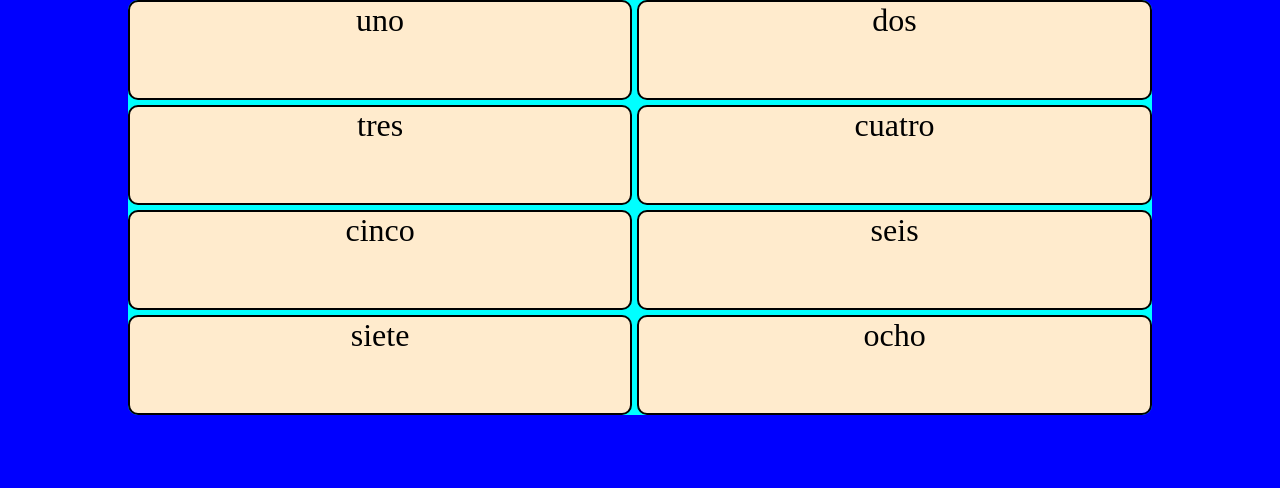
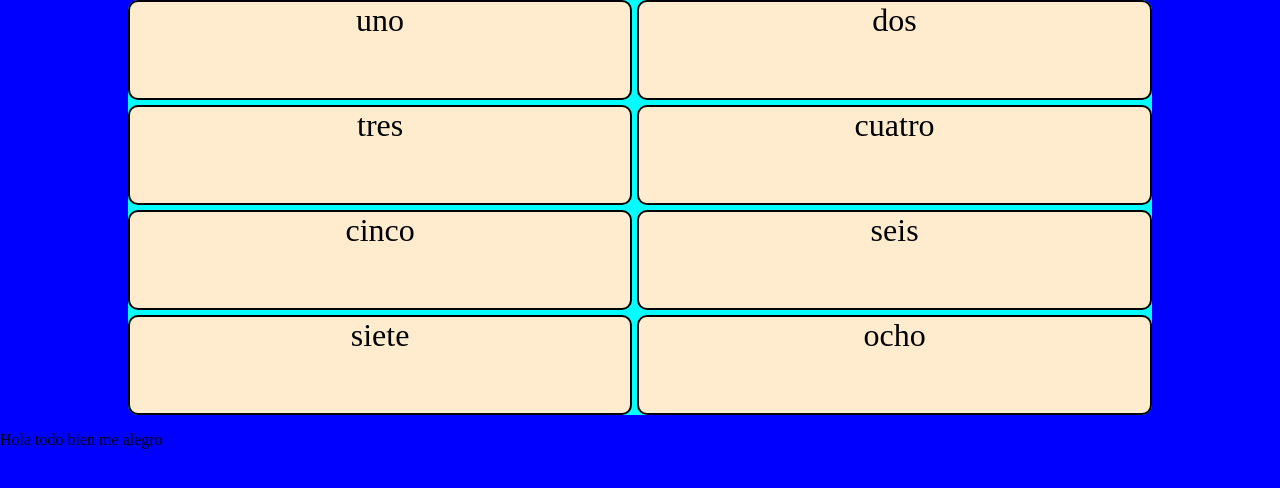
Before and after one commit to juanmapdorado/proyecto1, a plain HTML site: page index.html in a window 1280 px wide. Drawn offline with Linux system fonts and the light colour scheme.

Commit message:
2 SNAPSHOT

```diff
--- a/index.html
+++ b/index.html
@@ -31,6 +31,6 @@
     </body>
 
 
-
+<p>Hola todo bien me alegro</p>
 
 </html>
```
